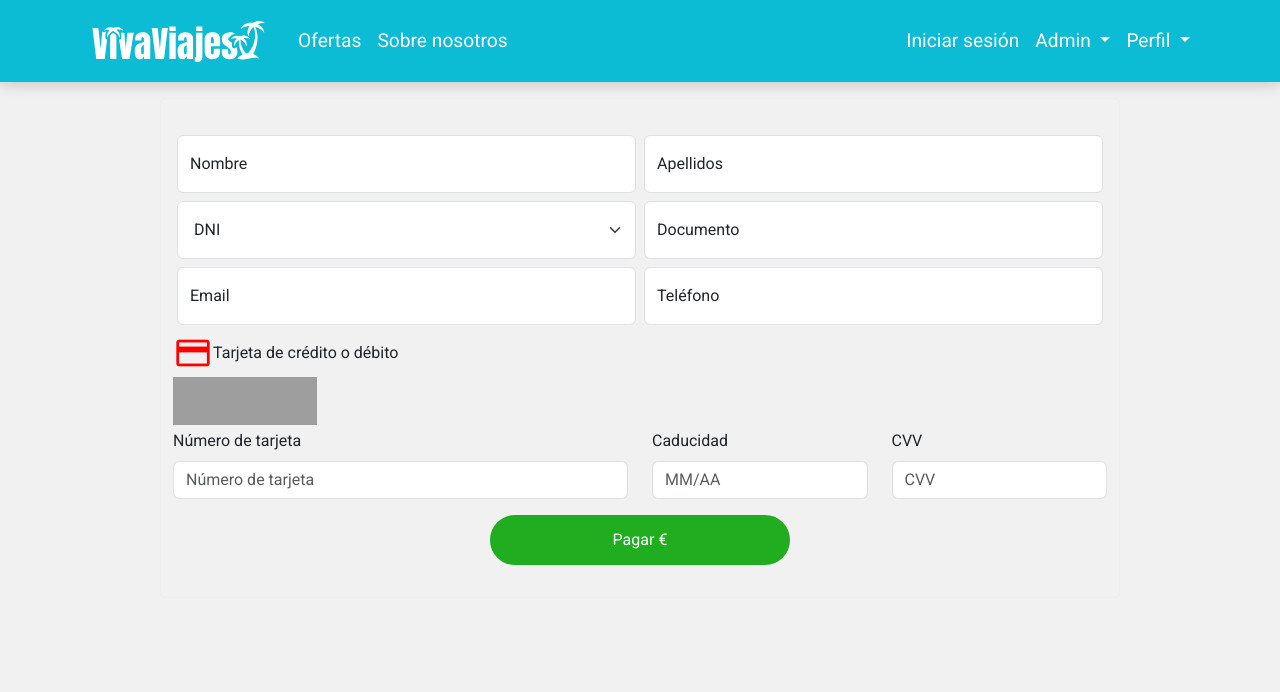
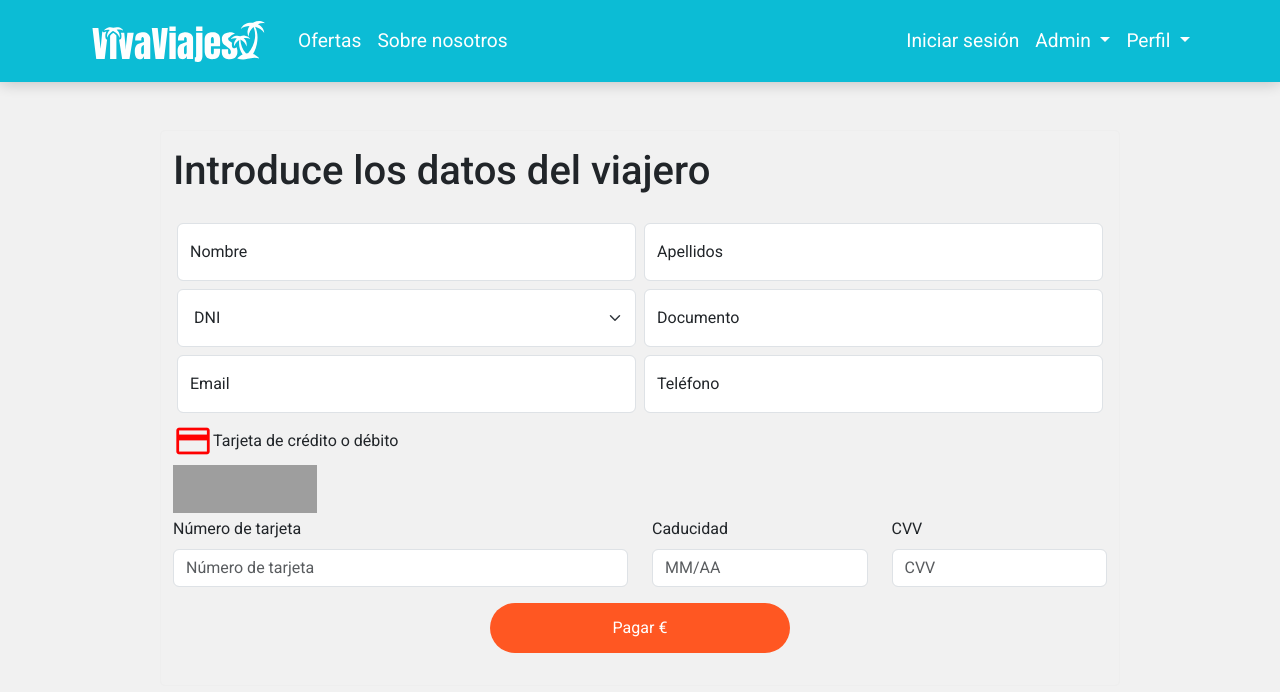
Before and after one commit to santiarroyave/team1-fe-gc-proyecto-final-frontend, an Angular app: page /paso-2/1 in a window 1280 px wide. Shown: the top 692 px of the page. Built offline with nearby package versions, Linux system fonts and the light colour scheme; grey boxes are pictures that could not be loaded.

Commit message:
feat(botones): varios componentes

```diff
--- a/src/app/components/home/buscador/buscador.component.css
+++ b/src/app/components/home/buscador/buscador.component.css
@@ -1,3 +1,11 @@
 .search-input-settings{
     height: 100%;
 }
+
+.btn-settings{
+    color: white;
+}
+
+.btn-settings-2{
+    color: black;
+}
--- a/src/app/components/home/buscador/buscador.component.html
+++ b/src/app/components/home/buscador/buscador.component.html
@@ -1,13 +1,13 @@
 <h2>¿Quieres buscar tu viaje?</h2>
-<nav class="navbar navbar-expand-lg bg-body-tertiary justify-content-center">
+<nav class="navbar navbar-expand-lg bg-body-tertiary">
   <div class="container-fluid my-2">
-  <button class="navbar-toggler w-100 my-2 btn btn-primary" type="button" data-bs-toggle="collapse" data-bs-target="#navbarSupportedContent" aria-controls="navbarSupportedContent" aria-expanded="false" aria-label="Toggle navigation">
+  <button class="navbar-toggler w-100 my-2 btn botonAzulVacio btn-settings-2" type="button" data-bs-toggle="collapse" data-bs-target="#navbarSupportedContent" aria-controls="navbarSupportedContent" aria-expanded="false" aria-label="Toggle navigation">
     Buscador
   </button>
-  <div class="collapse navbar-collapse justify-content-center" id="navbarSupportedContent">
-      <ul class="row w-100 navbar-nav mb-2 mb-lg-0">
+  <div class="collapse navbar-collapse" id="navbarSupportedContent">
+      <ul class="row w-100 navbar-nav mb-2 mb-lg-0 justify-content-center">
           <li class="nav-item col my-2">
-              <input type="text" class="form-control p-3 d-flex align-items-center" placeholder="Nombre de la oferta" [(ngModel)]="nombre" (keyup)="sendEvent(nombre)">
+              <input type="text" class="form-control p-3 d-flex" placeholder="Nombre de la oferta" [(ngModel)]="nombre" (keyup)="sendEvent(nombre)">
           </li>
           <li class="nav-item col my-2">
               <div class="d-flex align-items-center form-control">
@@ -36,7 +36,7 @@
             </div>
           </li>
           <li class="nav-item col my-2">
-              <button type="button" class="btn btn-primary btn-lg btn-block p-3 w-100">Buscar</button>
+              <button type="button" class="btn botonNaranja btn-settings btn-lg btn-block p-3 w-100">Buscar</button>
           </li>
       </ul>
     </div>
--- a/src/app/components/pasarela-pago/paso-dos/paso-dos.component.css
+++ b/src/app/components/pasarela-pago/paso-dos/paso-dos.component.css
@@ -12,6 +12,5 @@
     width: 300px;
     height: 50px;
     border-radius: 30px;
-    background-color: rgb(32, 173, 32);
-    border: solid rgb(32, 173, 32);
+    color: white;
 }
--- a/src/app/components/pasarela-pago/paso-dos/paso-dos.component.html
+++ b/src/app/components/pasarela-pago/paso-dos/paso-dos.component.html
@@ -1,5 +1,6 @@
 <app-navbar-h></app-navbar-h>
-<div class="container py-3 w-75 cnt-settings mt-3">
+<div class="container mt-5 py-3 w-75 cnt-settings mt-3">
+    <h1>Introduce los datos del viajero</h1>
     <div class="row d-flex align-items-center justify-content-center">
         <div class="col d-flex justify-content-center mt-3">
             <div class="form-floating m-1 w-100">
@@ -76,7 +77,7 @@
     </div>
     <div class="row">
         <div class="col d-flex align-items-center justify-content-center">
-            <button type="button" class="btn btn-success mb-3 btn-settings">Pagar {{precio | number: '1.2-2' }} €</button>
+            <button type="button" class="btn botonNaranja mb-3 btn-settings">Pagar {{precio | number: '1.2-2' }} €</button>
         </div>
     </div>
 </div>
--- a/src/app/components/pasarela-pago/paso-uno/paso-uno.component.css
+++ b/src/app/components/pasarela-pago/paso-uno/paso-uno.component.css
@@ -47,3 +47,13 @@ img{
     margin: 0;
     padding: 0;
 }
+
+.btn-settings-2{
+    color: black;
+    width: 175px;
+    text-align: center;
+}
+
+.btn-settings-3{
+    color: white;
+}
--- a/src/app/components/pasarela-pago/paso-uno/paso-uno.component.html
+++ b/src/app/components/pasarela-pago/paso-uno/paso-uno.component.html
@@ -90,8 +90,8 @@
 
     <div class="row rw-1 mt-3">
       <div class="col btn-settings">
-          <button type="button" class="btn btn-primary" routerLink="/oferta/{{oferta.id}}">volver</button>
-          <button type="button" class="btn btn-danger" (click)="actualizarOferta()">{{noches*precio_noche | number: '1.2-2' }} €/persona</button>
+          <button type="button" class="btn botonAzulVacio btn-settings-2" routerLink="/oferta/{{oferta.id}}">volver</button>
+          <button type="button" class="btn botonNaranja btn-settings-3" (click)="actualizarOferta()">{{noches*precio_noche | number: '1.2-2' }} €/persona</button>
       </div>
     </div>
     <div class="row m-3">
--- a/src/app/utils/footer/footer.component.css
+++ b/src/app/utils/footer/footer.component.css
@@ -79,7 +79,3 @@ p{
       padding-right: 235px;
     }
   }
-
-.logo_img img{
-    width: 100%;
-}
```
